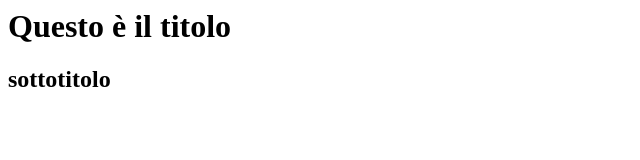
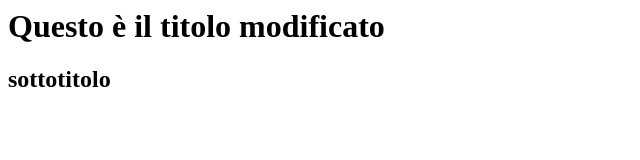
Before and after one commit to aleHg-o/Corso-dist2023, a plain HTML site: page index.html in a window 1280 px wide. Shown: the whole page, without its empty margins (0-640 px from the left). Drawn offline with Linux system fonts and the light colour scheme.

Commit message:
modificato il file index

```diff
--- a/index.html
+++ b/index.html
@@ -1,7 +1,7 @@
 <html>
 <body>
 
-<h1> Questo è il titolo </h1>
+<h1> Questo è il titolo modificato</h1>
 <h2> sottotitolo </h2>
 
 </body>
```
